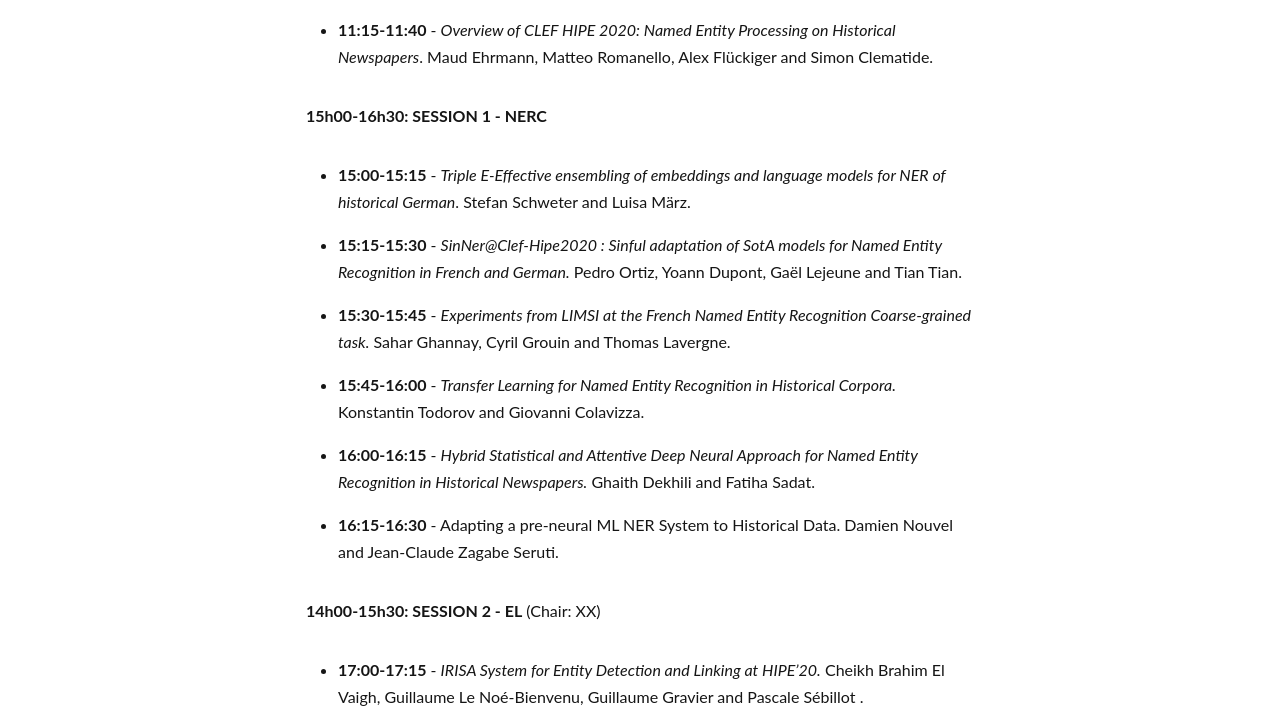
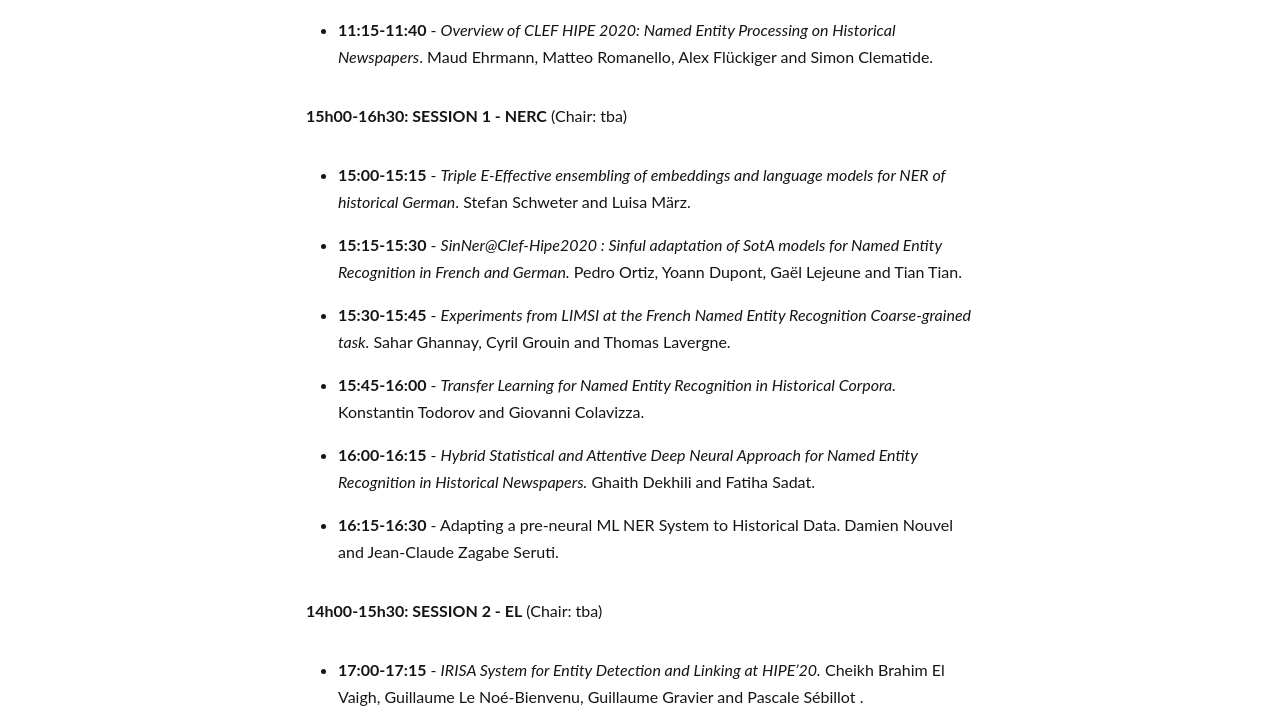
Before and after one commit to impresso/CLEF-HIPE-2020, a Jekyll site: the page built from _pages/Online-Workshop.md, in a window 1280 px wide. Shown: the part 477-1186 px from the top of the page. Built offline with Jekyll 4.4.1, drawn with Linux system fonts in a browser that asks for light colours.

Commit message:
minor edit

```diff
--- a/_pages/Online-Workshop.md
+++ b/_pages/Online-Workshop.md
@@ -30,7 +30,7 @@
 
 
 
-**15h00-16h30: SESSION 1 - NERC**
+**15h00-16h30: SESSION 1 - NERC**  (Chair: tba)
 
 - **15:00-15:15** - *Triple E-Effective ensembling of embeddings and language models for NER of historical German*.
   Stefan Schweter and Luisa März.
@@ -47,7 +47,7 @@
 
 
 
-**14h00-15h30: SESSION 2 -  EL**  (Chair: XX)
+**14h00-15h30: SESSION 2 -  EL**  (Chair: tba)
 
 - **17:00-17:15** - *IRISA System for Entity Detection and Linking at HIPE'20.*
   Cheikh Brahim El Vaigh, Guillaume Le Noé-Bienvenu, Guillaume Gravier and Pascale Sébillot .
```
